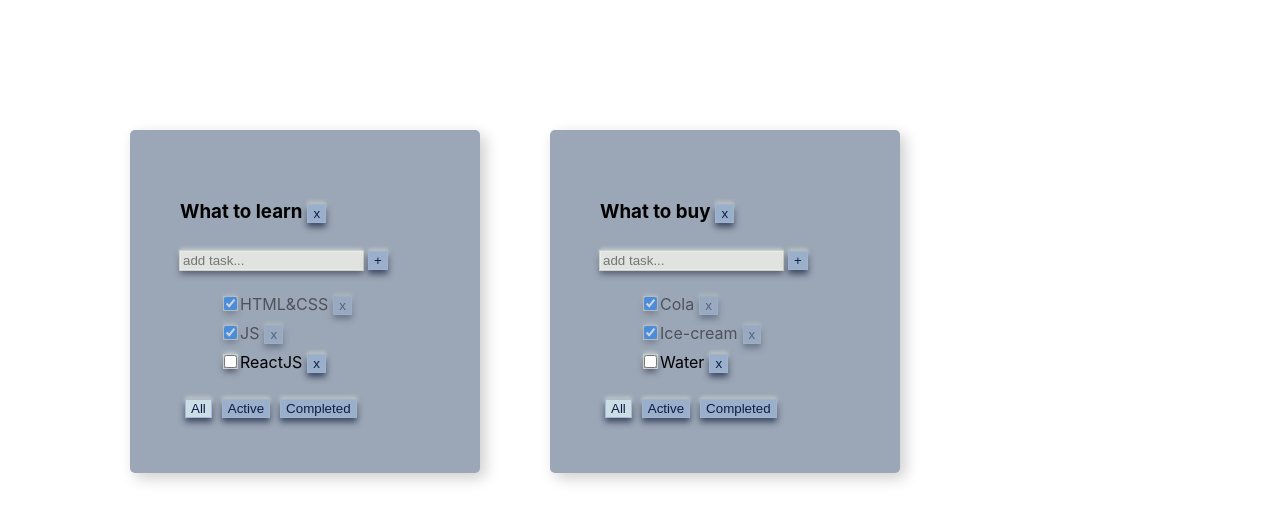
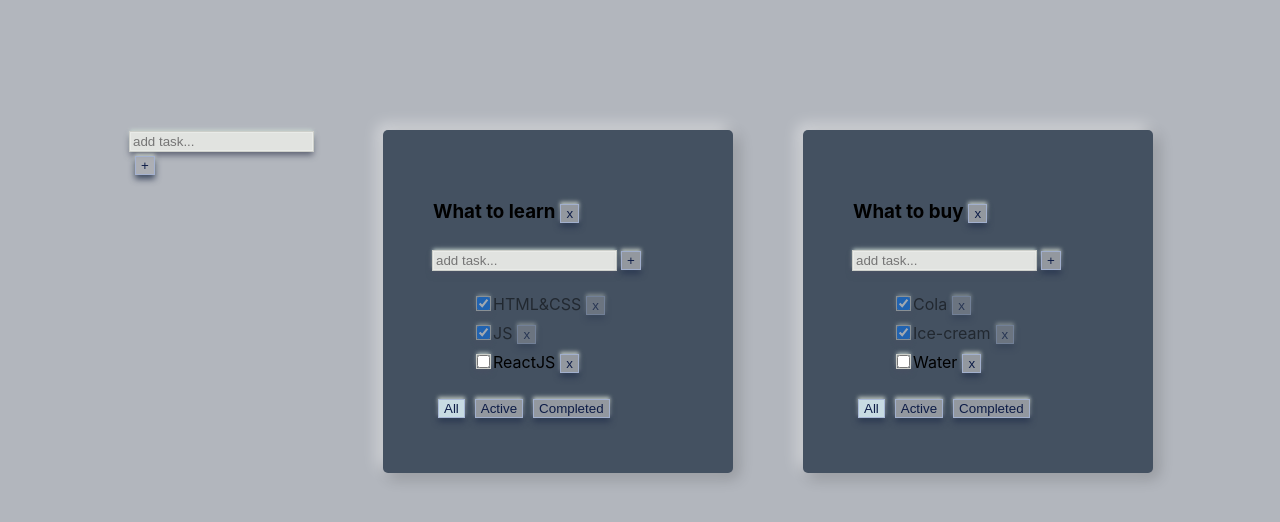
Before and after one commit to kdrenata/todolists, a React (Vite) app: page / in a window 1280 px wide. Shown: the top 522 px of the page. Built offline with nearby package versions, Linux system fonts and the light colour scheme.

Commit message:
added new components

```diff
--- a/src/App.css
+++ b/src/App.css
@@ -30,7 +30,7 @@
 
 }
 button {
-  background-color: #99afca;
+  background-color: rgba(171, 174, 179, 0.77);
   border: 1px solid rgba(164, 179, 213, 0.85);
   box-shadow: 0 4px 6px rgba(38, 52, 78, 0.83), 0 -2px 4px rgba(205, 214, 203, 0.93);
   /*border-radius: 5px;*/
--- a/src/App.tsx
+++ b/src/App.tsx
@@ -2,23 +2,24 @@
 import {useState} from 'react'
 import {v1} from 'uuid'
 import {TodolistItem} from './todolistItem/TodolistItem.tsx'
+import {CreateItemForm} from "./CreateItemForm.tsx";
 
+export type FilterValues = 'all' | 'active' | 'completed'
 
-export type TodolistType = {
+export type Todolist = {
     id: string
     title: string
     filter: FilterValues
 }
-export type Task = {
+export type TaskType = {
     id: string
     title: string
     isDone: boolean
 }
 export type TasksStateType = { // тип описания структуры данных для хранения тасок
-    [todolistId: string]: Task[]
+    [todolistId: string]: TaskType[]
 }
 
-export type FilterValues = 'all' | 'active' | 'completed'
 
 export const App = () => {
 
@@ -26,7 +27,7 @@
     const todolistId_1 = v1()
     const todolistId_2 = v1()
 
-    const [todolists, setTodolists] = useState<Array<TodolistType>>([
+    const [todolists, setTodolists] = useState<Array<Todolist>>([
         {id: todolistId_1, title: 'What to learn', filter: 'all'},
         {id: todolistId_2, title: 'What to buy', filter: 'all'},
     ])
@@ -43,7 +44,32 @@
         ],
 
     })
+    // tasks
+    //C
+    const createTask = (title: string, todolistId: string) => {
+        const newTask: TaskType = {id: v1(), title, isDone: false} // типизируем новую таску
 
+        setTasks({
+            ...tasks, // делаем копию, потому что призошли изменения
+            [todolistId]: [newTask, ...tasks[todolistId]]  // в массиве, который лежит по ключу [todolistId] появилась новая таска. Сначала кладем новую таску, потом все таски, которые были в массиве раньше
+        })
+    }
+    //U1
+    const changeTaskStatus = (taskId: string, isDone: boolean, todolistId: string) => {
+        setTasks({
+            ...tasks,
+            [todolistId]: tasks[todolistId].map(task => task.id == taskId ? {...task, isDone} : task)
+        })
+    }
+    //U2
+    const changeTaskTitle = (taskId: string, title: string, todolistId: string) => {
+        setTasks({
+            ...tasks,
+            [todolistId]: tasks[todolistId].map(task => task.id == taskId ? {...task, title} : task)
+        })
+    }
+
+    //D
     const deleteTask = (taskId: string, todolistId: string) => {
         // const filteredTasks = tasks.filter(task => {
         //   return task.id !== taskId
@@ -54,30 +80,31 @@
         })  //по ключу todolistId(в каком-то конкретном массиве), мы взяли все старые таски tasks[todolistId] и отфильтровали в соответствии с условием(берем каждую таску и возвращаем условие(true или false для каждой таски) и конкретный todolist перезапишется
     }
 
-    const createTask = (title: string, todolistId: string) => {
-        const newTask: Task = {id: v1(), title, isDone: false} // типизируем новую таску
 
-        setTasks({
-            ...tasks, // делаем копию, потому что призошли изменения
-            [todolistId]: [newTask, ...tasks[todolistId]]  // в массиве, который лежит по ключу [todolistId] появилась новая таска. Сначала кладем новую таску, потом все таски, которые были в массиве раньше
-        })
+    // todolists
+    //C
+    const createTodolist = (title: string) => {
+        const todolistId = v1()
+        const newTodolist: Todolist = {id: todolistId, title: title, filter: 'all'}
+        setTodolists([...todolists, newTodolist])
+        setTasks({...tasks, [todolistId]: []})
     }
-
-    const changeTaskStatus = (taskId: string, isDone: boolean, todolistId: string) => {
-        setTasks({
-            ...tasks,
-            [todolistId]: tasks[todolistId].map(task => task.id == taskId ? {...task, isDone} : task)
-        })
-    }
-
+    //U1
     const changeTodolistFilter = (filter: FilterValues, todolistId: string) => {
         setTodolists(todolists.map(tl => tl.id === todolistId ? {...tl, filter} : tl))
     }
+    //U2
+    const changeTodolistTitle = (title: string, todolistId: string) => {
+        setTodolists(todolists.map(tl => tl.id === todolistId ? {...tl, title} : tl))
+    }
 
+    //D
     const deleteTodolist = (todolistId: string) => {
         setTodolists(todolists.filter(tl => tl.id !== todolistId)) // возьмем исходный массив тудулистов и отфильтруем // для каждого тудулиста мы будем оставлять только те элементы (tl), у которых id не совпадает с todolistId и setTodolists(...) — обновляет состояние todolists, передавая новый массив без удалённого элемента.
         delete tasks[todolistId] // удаляем свойство (ключ) todolistId из объекта tasks.
     }
+
+
 
 
     // UI
@@ -106,12 +133,15 @@
                 changeTaskStatus={changeTaskStatus}
 
                 changeTodolistFilter={changeTodolistFilter}
-                deleteTodolist={deleteTodolist}/>
+                deleteTodolist={deleteTodolist}
+                changeTaskTitle={changeTaskTitle}
+                changeTodolistTitle ={changeTodolistTitle}/>
         )
     })
 
     return (
         <div className="app">
+            <CreateItemForm createItem={createTodolist}/>
             {todolistsComponents}
         </div>
     )
--- /dev/null
+++ b/src/CreateItemForm.tsx
@@ -0,0 +1,47 @@
+import {Button} from "./Button.tsx";
+import {type ChangeEvent, type KeyboardEvent, useState} from "react";
+
+type Props = {
+    createItem: (itemTitle: string) => void,
+}
+
+
+export const CreateItemForm = ({createItem}: Props) => {
+
+    const [itemTitle, setItemTitle] = useState('')
+    const [error, setError] = useState<string | null>(null)
+
+    const changeItemTitleHandler = (event: ChangeEvent<HTMLInputElement>) => {
+        setItemTitle(event.currentTarget.value)
+        setError(null)
+    }
+    const createItemHandler = () => {
+        const trimmedTitle = itemTitle.trim()
+        if (trimmedTitle !== '') {
+            createItem(trimmedTitle)
+            setItemTitle('')
+        } else {
+            setError('Title is required')
+        }
+    }
+    const createTaskOnEnterHandler = (event: KeyboardEvent<HTMLInputElement>) => {
+        if (event.key === 'Enter') {
+            createItemHandler()
+        }
+    }
+
+    return (
+        <div>
+            <input
+                className={error ? 'error' : ''}
+                value={itemTitle}
+                onChange={changeItemTitleHandler}
+                onKeyDown={createTaskOnEnterHandler}
+                placeholder="add task..."/>
+            <Button
+                title={'+'}
+                onClick={createItemHandler}/>
+            {error && <div className={'error-message'}>{error}</div>}
+        </div>
+    )
+}
--- /dev/null
+++ b/src/EditableSpan.tsx
@@ -0,0 +1,33 @@
+import {type ChangeEvent, useState} from "react";
+
+type EditableSpanPropsType = {
+    title: string  //старый title
+    changeTitle: (newTitle: string) => void // функция для возврата нового title
+}
+export const EditableSpan = ({title, changeTitle}: EditableSpanPropsType) => {
+
+    const [isEditMode, setIsEditMode] = useState(false)
+    const [itemTitle, setItemTitle] = useState(title)
+
+    const onEditMode = () => {
+        setIsEditMode(true)
+    }
+    const offEditMode = () => {
+        setIsEditMode(false)
+        changeTitle(itemTitle)
+    }
+    const changeItemTitleHandler = (event: ChangeEvent<HTMLInputElement>) => {
+        setItemTitle(event.currentTarget.value)
+    }
+
+    return (
+        isEditMode        //если включен режим редактирования true, то показываем input...
+            ? <input
+                value={itemTitle}
+                autoFocus
+                onChange={changeItemTitleHandler}
+                onBlur={offEditMode}
+            />
+            : <span onDoubleClick={onEditMode}>{title}</span>
+    )
+}
--- a/src/index.css
+++ b/src/index.css
@@ -4,6 +4,7 @@
   text-rendering: optimizeLegibility;
   -webkit-font-smoothing: antialiased;
   -moz-osx-font-smoothing: grayscale;
+  background-color: #b2b6bd;
 }
 
 body {
--- a/src/todolistItem/TodolistItem.module.css
+++ b/src/todolistItem/TodolistItem.module.css
@@ -1,6 +1,6 @@
 
 .todolist {
-    background-color: #9ba6b6;
+    background-color: #445161;
     box-shadow: 5px 5px 15px rgba(0, 0, 0, 0.2),
     -5px -5px 15px rgba(255, 255, 255, 0.5);
     /*box-shadow: inset 4px 4px 10px rgba(0, 0, 0, 0.1),*/
--- a/src/todolistItem/TodolistItem.tsx
+++ b/src/todolistItem/TodolistItem.tsx
@@ -1,14 +1,16 @@
-import {type ChangeEvent, type KeyboardEvent, useState} from 'react'
-import type {FilterValues, Task} from '../App.tsx'
+import {type ChangeEvent} from 'react'
+import type {FilterValues, TaskType} from '../App.tsx'
 import {Button} from '../Button.tsx'
 import style from './TodolistItem.module.css'
+import {CreateItemForm} from "../CreateItemForm.tsx";
+import {EditableSpan} from "../EditableSpan.tsx";
 
 type Props = {
   //данные
   todolistId: string
   title: string
   filter: FilterValues
-  tasks: Task[]
+  tasks: TaskType[]
   //функции для тасок
   deleteTask: (taskId: string, todolistId: string) => void
   createTask: (title: string, todolistId: string) => void
@@ -16,6 +18,8 @@
   //функции для тудулиста
   changeTodolistFilter: (filter: FilterValues, todolistId: string) => void
   deleteTodolist: (todolistId: string) => void
+  changeTaskTitle: (taskId: string, title: string, todolistId: string) => void
+  changeTodolistTitle: (title: string, todolistId: string) => void
 }
 
 export const TodolistItem = (props: Props) => {
@@ -28,54 +32,52 @@
     deleteTask,
     createTask,
     changeTaskStatus,
+    changeTaskTitle,
 
     changeTodolistFilter,
-    deleteTodolist
+    deleteTodolist,
+    changeTodolistTitle
   } = props
 
-  const [taskTitle, setTaskTitle] = useState('')
-  const [error, setError] = useState<string | null>(null)
+  // const [taskTitle, setTaskTitle] = useState('')
+  // const [error, setError] = useState<string | null>(null)
 
-  const createTaskHandler = () => {
-    const trimmedTitle = taskTitle.trim()
-    if (trimmedTitle !== '') {
-      createTask(trimmedTitle, todolistId)
-      setTaskTitle('')
-    } else {
-      setError('Title is required')
-    }
+  // функция занимается добавлением таски
+  const createTaskHandler = (title: string) => {
+      createTask(title, todolistId)
   }
 
-  const changeTaskTitleHandler = (event: ChangeEvent<HTMLInputElement>) => {
-    setTaskTitle(event.currentTarget.value)
-    setError(null)
+  // функция занимается обновлением локального state(a) мы ее перенесли
+  // const changeTaskTitleHandler = (event: ChangeEvent<HTMLInputElement>) => {
+  //   setTaskTitle(event.currentTarget.value)
+  //   setError(null)
+  // }
+
+  // функция занимается обработкой нажатия на enter мы ее перенесли
+  // const createTaskOnEnterHandler = (event: KeyboardEvent<HTMLInputElement>) => {
+  //   if (event.key === 'Enter') {
+  //     createTaskHandler()
+  //   }
+  // }
+  // const changeFilterHandler = (filter: FilterValues) => {
+  //   changeFilter(filter, todolistId)
+  // }
+
+  const deleteTodolistHandler = () => {
+    deleteTodolist(todolistId)
   }
+  const changeTodolistTitleHandler = (newTitle: string) => {
+    changeTodolistTitle(newTitle, todolistId)
 
-  const createTaskOnEnterHandler = (event: KeyboardEvent<HTMLInputElement>) => {
-    if (event.key === 'Enter') {
-      createTaskHandler()
-    }
   }
-
-
-  const deleteTodolistHandler = () => deleteTodolist(todolistId)
-
 
   return (
       <div className={style.todolist} >
         <h3>
-          {title}
+          <EditableSpan title={title} changeTitle={changeTodolistTitleHandler} />
           <Button title='x' onClick={deleteTodolistHandler}/>
         </h3>
-        <div>
-          <input className={error ? 'error' : ''}
-                 value={taskTitle}
-                 onChange={changeTaskTitleHandler}
-                 onKeyDown={createTaskOnEnterHandler}
-                 placeholder="add task..."/>
-          <Button title={'+'} onClick={createTaskHandler}/>
-          {error && <div className={'error-message'}>{error}</div>}
-        </div>
+        <CreateItemForm createItem={createTaskHandler}/>
         {tasks.length === 0 ? (
             <p>Тасок нет</p>
         ) : (
@@ -89,12 +91,15 @@
                   const newStatusValue = e.currentTarget.checked
                   changeTaskStatus(task.id, newStatusValue, todolistId)
                 }
+                const changeTaskTitleHandler = (newTitle: string) => {
+                  changeTaskTitle(task.id, newTitle, todolistId)
+                }
 
                 return (
                     <li key={task.id} className={task.isDone ? 'is-done' : ''}>
                       <input type="checkbox" checked={task.isDone}
                              onChange={changeTaskStatusHandler}/>
-                      <span>{task.title}</span>
+                      <EditableSpan title={task.title} changeTitle={changeTaskTitleHandler}/>
                       <Button title={'x'} onClick={deleteTaskHandler}/>
                     </li>
                 )
```
